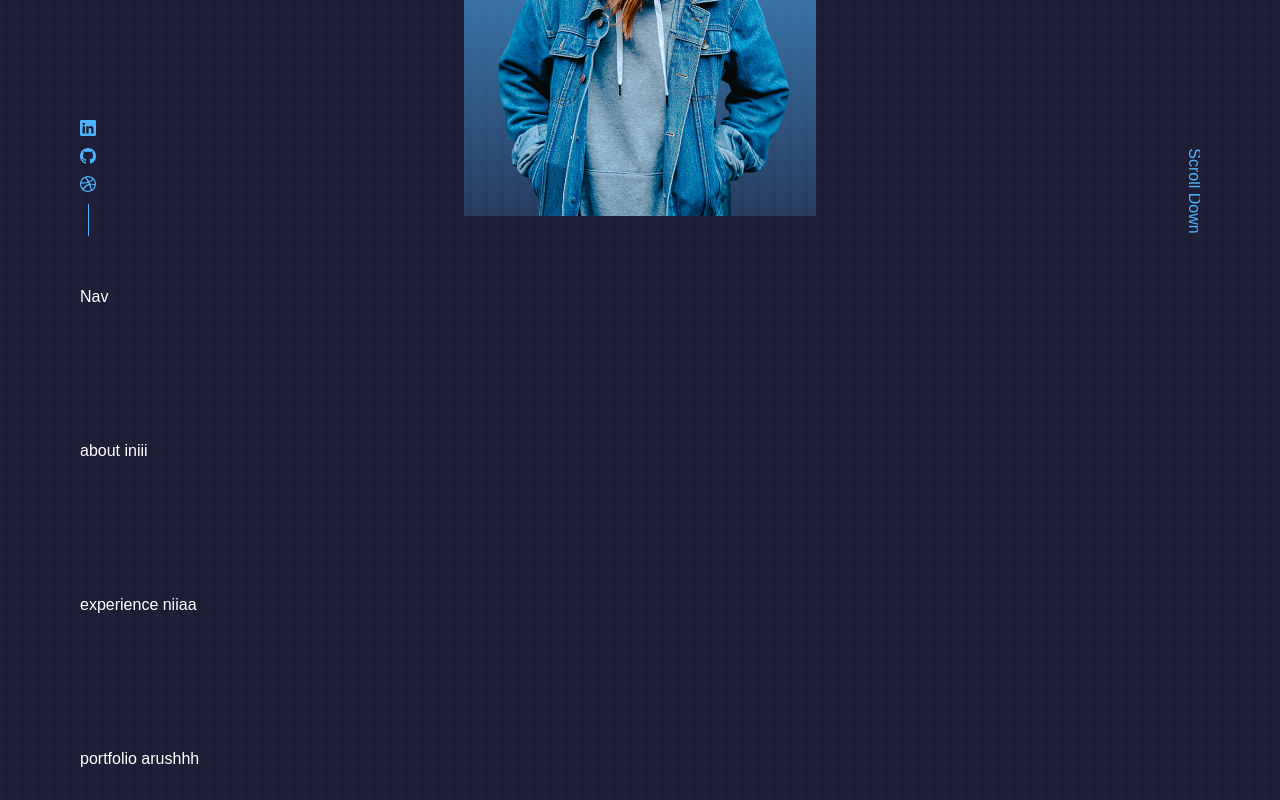
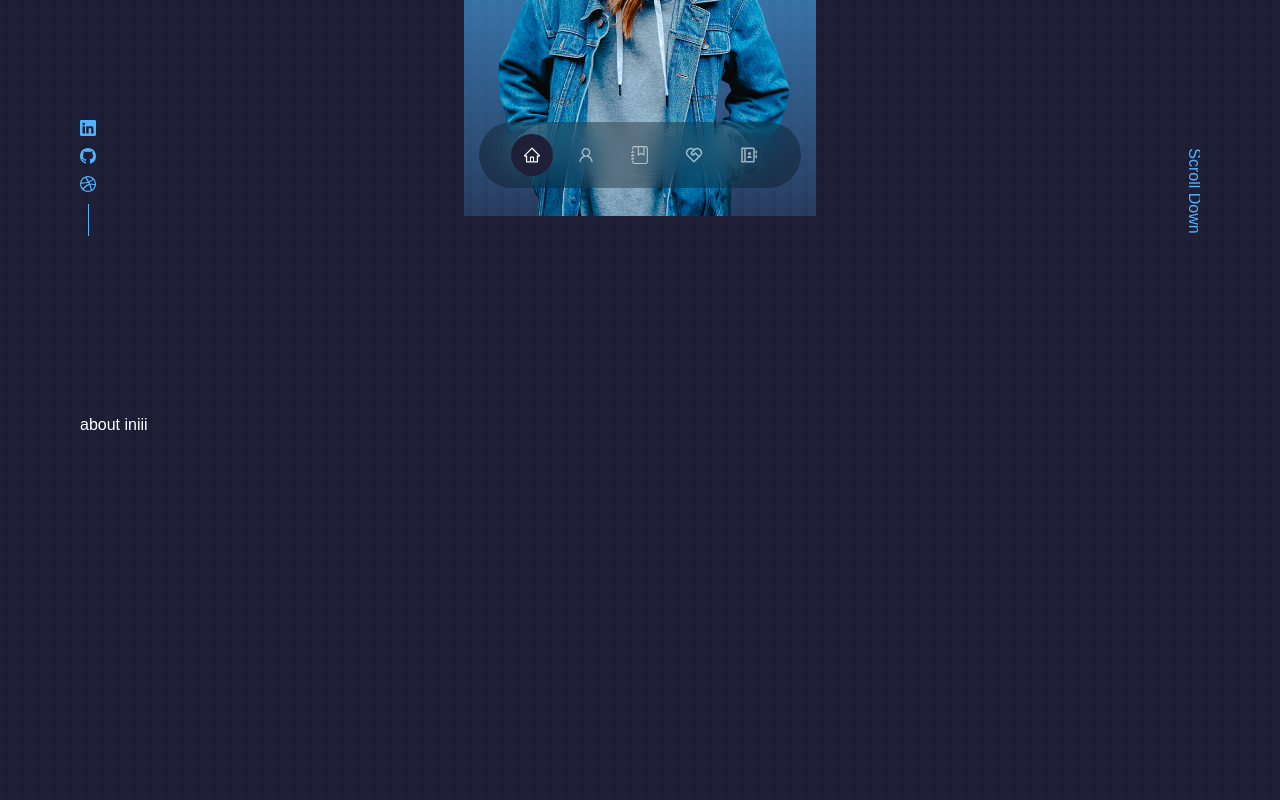
Before and after one commit to putuokky/nextjs-personal-web, a Next.js app: page / in a window 1280 px wide. Shown: the part 580-1380 px from the top of the page. Built offline with nearby package versions, Linux system fonts and the light colour scheme.

Commit message:
nav beres cuy

```diff
--- a/components/About.js
+++ b/components/About.js
@@ -2,7 +2,7 @@ import React from 'react'
 
 export default function About() {
   return (
-    <section>
+    <section id='about'>
       about iniii
     </section>
   )
--- a/components/Contact.js
+++ b/components/Contact.js
@@ -2,7 +2,7 @@ import React from 'react'
 
 export default function Contact() {
   return (
-    <section>
+    <section id='contact'>
       contact lagi nii
     </section>
   )
--- a/components/Experience.js
+++ b/components/Experience.js
@@ -2,7 +2,7 @@ import React from 'react'
 
 export default function Experience() {
   return (
-    <section>
+    <section id='experience'>
       experience niiaa
     </section>
   )
--- a/components/Nav.js
+++ b/components/Nav.js
@@ -1,7 +1,28 @@
-import React from 'react'
+import Link from 'next/link';
+import { useState } from 'react';
+import { AiOutlineHome, AiOutlineUser } from 'react-icons/ai';
+import { BsJournalBookmark } from "react-icons/bs";
+import { RiServiceLine, RiContactsBookLine } from "react-icons/ri";
 
 export default function Nav() {
+  const [activeNav, setActiveNav] = useState('#');
   return (
-    <div>Nav</div>
+    <nav className='flex bg-black/30 w-max px-8 py-3 z-[2] fixed left-1/2 transform -translate-x-1/2 bottom-8 gap-3 rounded-full backdrop-blur-lg'>
+      <Link href='#'>
+        <a onClick={() => setActiveNav('#')} className={activeNav === '#' ? 'active' : ''}><AiOutlineHome /></a>
+      </Link>
+      <Link href='#about'>
+        <a onClick={() => setActiveNav('#about')} className={activeNav === '#about' ? 'active' : ''}><AiOutlineUser /></a>
+      </Link>
+      <Link href='#experience'>
+        <a onClick={() => setActiveNav('#experience')} className={activeNav === '#experience' ? 'active' : ''}><BsJournalBookmark /></a>
+      </Link>
+      <Link href='#services'>
+        <a onClick={() => setActiveNav('#services')} className={activeNav === '#services' ? 'active' : ''}><RiServiceLine /></a>
+      </Link>
+      <Link href='#contact'>
+        <a onClick={() => setActiveNav('#contact')} className={activeNav === '#contact' ? 'active' : ''}><RiContactsBookLine /></a>
+      </Link>
+    </nav>
   )
 }
--- a/components/Portfolio.js
+++ b/components/Portfolio.js
@@ -2,7 +2,7 @@ import React from 'react'
 
 export default function Portfolio() {
   return (
-    <section>
+    <section id='portfolio'>
       portfolio arushhh
     </section>
   )
--- /dev/null
+++ b/components/Services.js
@@ -0,0 +1,9 @@
+import React from 'react'
+
+export default function Services() {
+  return (
+    <section id='services'>
+      Services
+    </section>
+  )
+}
--- /dev/null
+++ b/components/Testimonials.js
@@ -0,0 +1,9 @@
+import React from 'react'
+
+export default function Testimonials() {
+  return (
+    <section id='testimonials'>
+      Testimonials
+    </section>
+  )
+}
--- a/pages/index.js
+++ b/pages/index.js
@@ -3,6 +3,7 @@ import Contact from "@components/Contact";
 import Experience from "@components/Experience";
 import Layout from "@components/Layout";
 import Portfolio from "@components/Portfolio";
+import Services from "@components/Services";
 
 export default function Home() {
   return (
@@ -10,6 +11,7 @@ export default function Home() {
       <About />
       <Experience />
       <Portfolio />
+      <Services />
       <Contact />
     </Layout>
   )
--- a/styles/globals.css
+++ b/styles/globals.css
@@ -44,7 +44,7 @@ h1 {
 }
 
 section {
-  @apply mt-32;
+  @apply mt-32 h-screen;
 }
 
 section>h2,
@@ -91,6 +91,21 @@ img {
   object-fit: cover;
 }
 
+nav a {
+  background: transparent;
+  @apply p-3 flex text-lg rounded-full;
+  color: var(--color-light);
+}
+
+nav a:hover {
+  @apply bg-black opacity-30;
+}
+
+nav a.active {
+  background: var(--color-bg);
+  color: var(--color-white);
+}
+
 /* ========== MEDIA QUERIES (MEDIUM DEVICES) ========== */
 /* @media screen and (max-width: 600px) {
   .container {
--- a/tailwind.config.js
+++ b/tailwind.config.js
@@ -15,11 +15,13 @@ module.exports = {
         '2xl': '6rem',
       },
     },
-    colors: {
-      'primary': '#4db5ff',
-      'light': '#ffffff99',
+    extend: {
+      colors: {
+        'primary': '#4db5ff',
+        'light': '#ffffff99',
+        'tema': '#1f1f38',
+      },
     },
-    extend: {},
   },
   plugins: [],
 }
```
